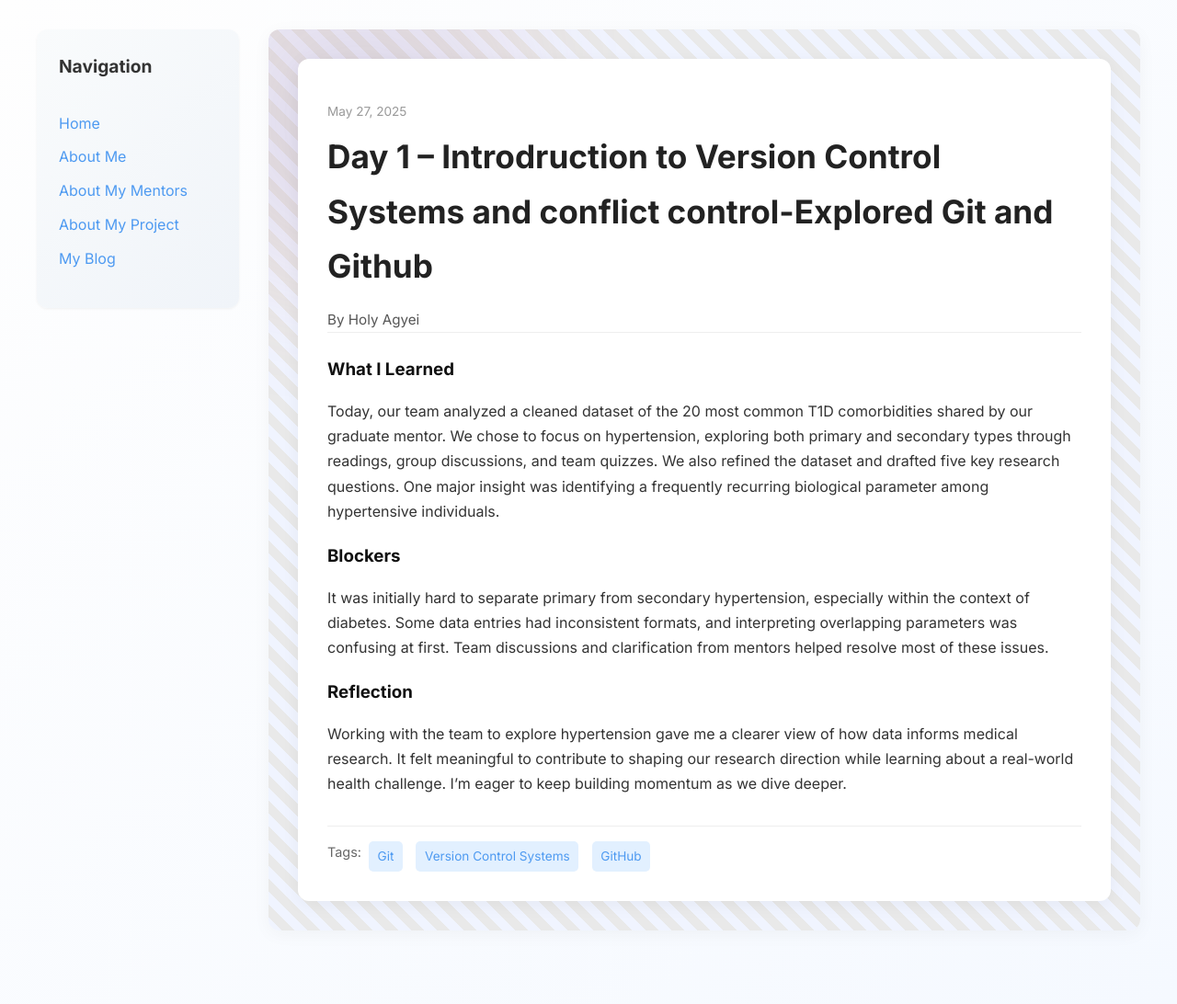
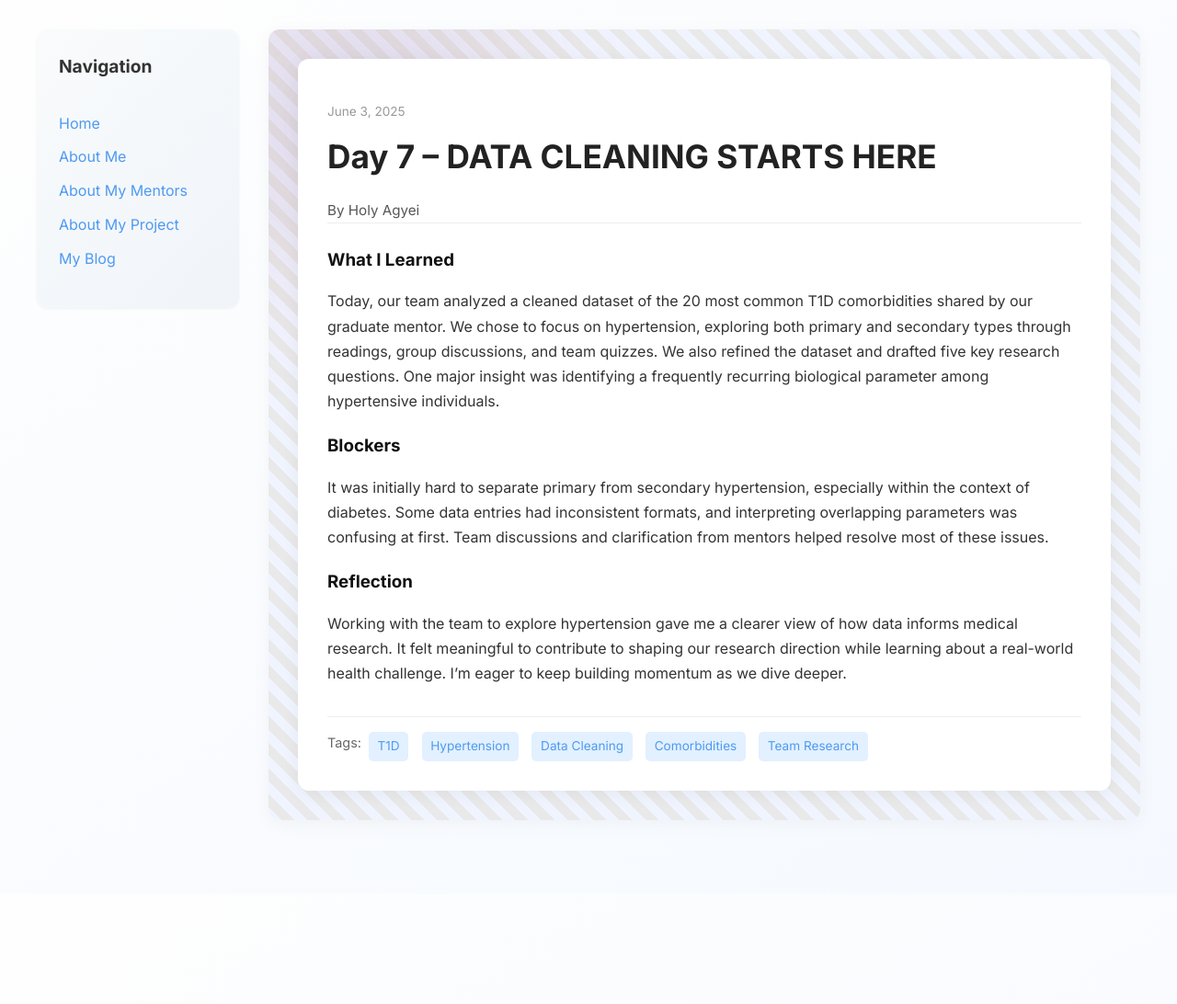
Before and after one commit to holly-agyei/holly-agyei.github.io, a Jekyll site: the page built from _posts/2025-06-4-day-7.md, in a window 1280 px wide. Shown: the whole page at 92% size. Built offline with Jekyll 4.4.1, drawn with Linux system fonts in a browser that asks for light colours; after the commit the page ends 972 px from its top, so only the background shows below that.

Commit message:
Update 2025-06-4-day-7.md

```diff
--- a/_posts/2025-06-4-day-7.md
+++ b/_posts/2025-06-4-day-7.md
@@ -1,10 +1,10 @@
 ---
 layout: post
-title: "Day 1 – Introdruction to Version Control Systems and conflict control-Explored Git and Github"
-date: 2025-05-27
+title: "Day 7 – DATA CLEANING STARTS HERE"
+date: 2025-06-03
 author: Holy Agyei
-permalink: /day1.html
-tags: ["Git","Version Control Systems", "GitHub"]
+permalink: /day7.html
+tags: ["T1D", "Hypertension", "Data Cleaning", "Comorbidities", "Team Research"]
 
 what_i_learned: |
    Today, our team analyzed a cleaned dataset of the 20 most common T1D comorbidities shared by our graduate mentor. We chose to focus on hypertension, exploring both primary and secondary types through readings, group discussions, and team quizzes. We also refined the dataset and drafted five key research questions. One major insight was identifying a frequently recurring biological parameter among hypertensive individuals.
```
